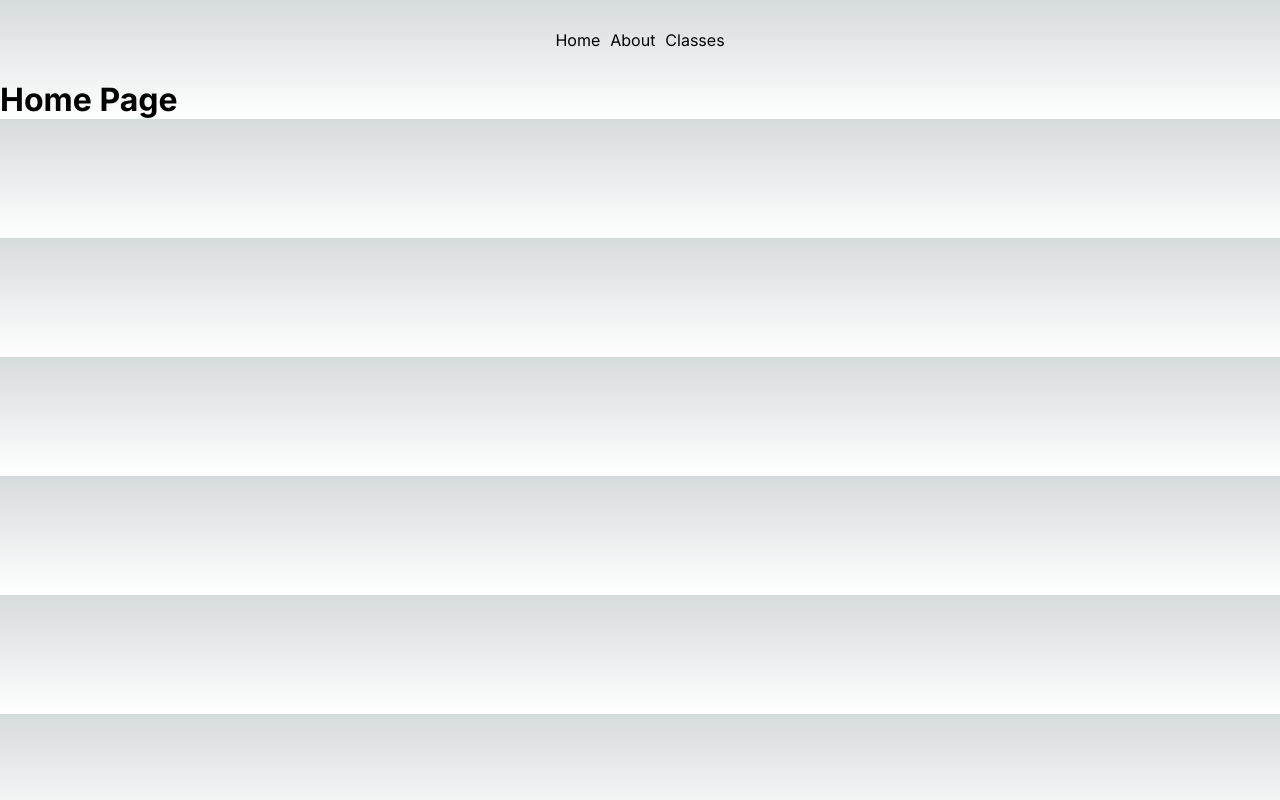
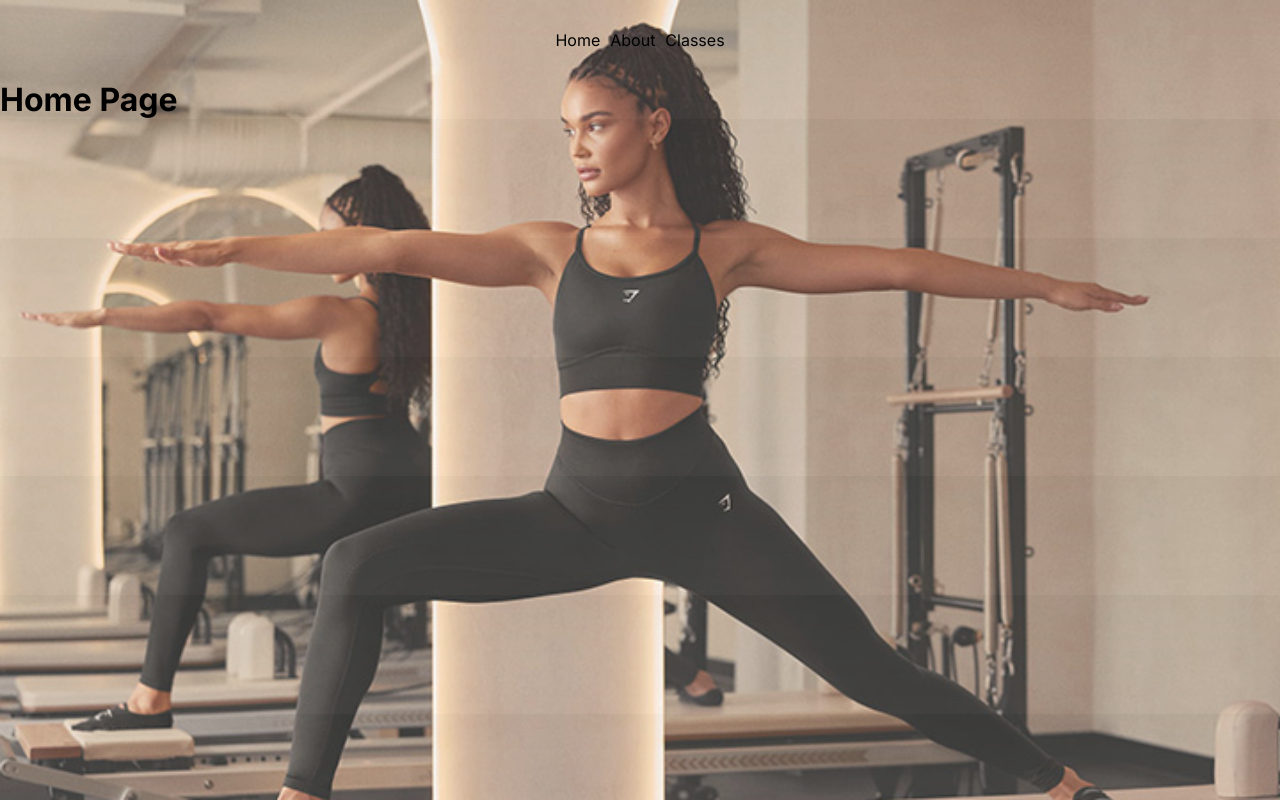
Before and after one commit to Mik20393/blog-app, a Next.js app: page / in a window 1280 px wide. Built offline with nearby package versions, Linux system fonts and the light colour scheme.

Commit message:
Adding the hero image

```diff
--- a/next.config.mjs
+++ b/next.config.mjs
@@ -1,4 +1,3 @@
 /** @type {import('next').NextConfig} */
 const nextConfig = {};
-
 export default nextConfig;
--- a/src/app/globals.css
+++ b/src/app/globals.css
@@ -99,9 +99,3 @@ a {
   color: inherit;
   text-decoration: none;
 }
-
-@media (prefers-color-scheme: dark) {
-  html {
-    color-scheme: dark;
-  }
-}
--- a/src/app/page.js
+++ b/src/app/page.js
@@ -1,10 +1,12 @@
-import Link from 'next/link';
 import styles from "./page.module.css";
+
+import HeroImage from "@/components/hero-img";
 
 export default function Home() {
   return (
     <>
       <main>
+        <HeroImage />
         <h1>Home Page</h1>
       </main>
     </>
--- /dev/null
+++ b/src/components/hero-img.js
@@ -0,0 +1,19 @@
+import Image from 'next/image';
+import bannerImage from '@/public/pilates_tile.png';
+import styles from './hero-img.module.css';
+
+export default function HeroImage() {
+    return (
+        <>
+            <div>
+                <Image
+                className={styles.heroImg}
+                src={bannerImage}
+                alt="background image"
+                fill={true}
+                objectFit='cover'
+                />
+            </div>
+        </>
+    )
+}
--- /dev/null
+++ b/src/components/hero-img.module.css
@@ -0,0 +1,5 @@
+.heroImg {
+    position: relative;
+    opacity: 0.85;
+    z-index: -1;
+}
```
Also changed, not shown: src/public/pilates_tile.png (added).
